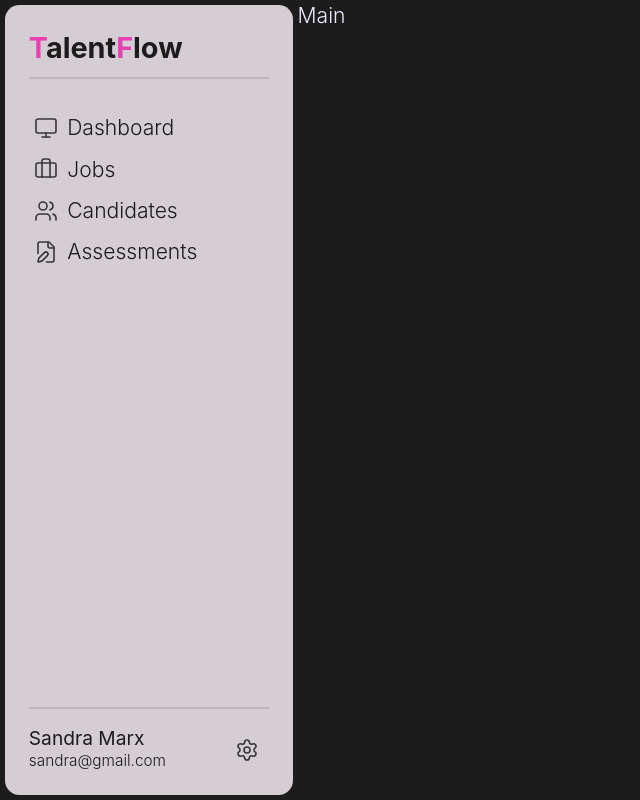
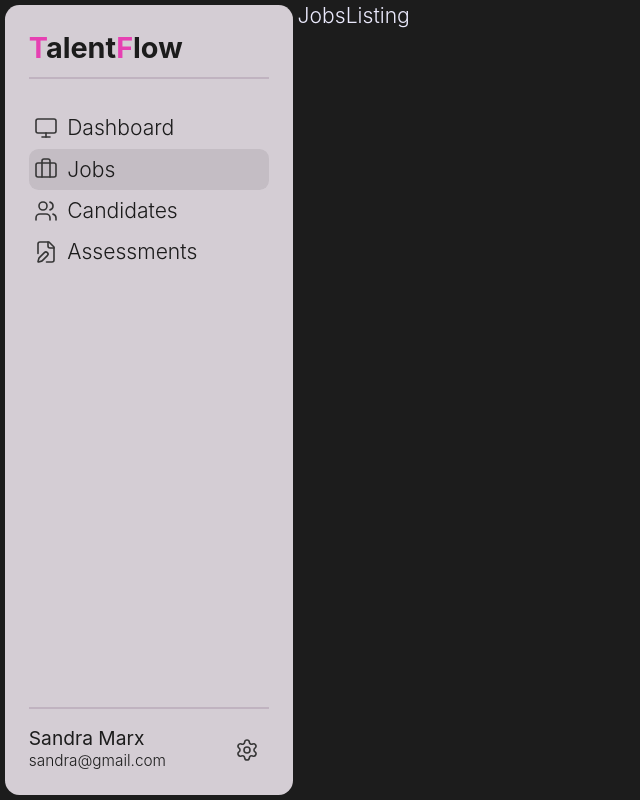
Before and after one commit to Harshroxnox/talent-flow, a React (Vite) app: page /jobs in a window 1280 px wide. Shown: the whole page, without its empty margins (0-640 px from the left). Built offline with nearby package versions, Linux system fonts and the light colour scheme.

Commit message:
added navigation in sidebar using react-router

```diff
--- a/src/app/App.jsx
+++ b/src/app/App.jsx
@@ -13,7 +13,7 @@ function App() {
       <Route path="jobs" element={<JobsListing />} />
       <Route path="dashboard" element={<HRDashboard />} />
       <Route path="candidates" element={<CandidatesKanban />} />
-      <Route path="assessment" element={<AssessmentCreation />} />
+      <Route path="assessments" element={<AssessmentCreation />} />
     </Routes>
   )
 }
--- a/src/components/NavItems.jsx
+++ b/src/components/NavItems.jsx
@@ -1,8 +1,16 @@
 import React from 'react'
+import { NavLink } from 'react-router'
 
-const NavItems = ({ Icon, label }) => {
+const NavItems = ({ Icon, label, to }) => {
   return (
-    <div className='flex items-center gap-2 cursor-pointer rounded-lg p-1 hover:bg-dark-grey'><Icon strokeWidth={1.6} color="#363636" /><p>{label}</p></div>
+    <NavLink
+      to={to}
+      className={({ isActive }) => (
+        `flex items-center gap-2 cursor-pointer rounded-lg p-1 hover:bg-dark-grey ${isActive? "bg-dark-grey": ""}`
+      )
+    }>
+      <Icon strokeWidth={1.6} color="#363636" /><p>{label}</p>
+    </NavLink>
   )
 }
 
--- /dev/null
+++ b/src/components/Sidebar.jsx
@@ -0,0 +1,35 @@
+import { Monitor, Briefcase, Users, Moon, FilePen, Settings } from 'lucide-react'
+import NavItems from '../components/NavItems'
+
+const Sidebar = () => {
+  return (
+    <div className='flex flex-col justify-between w-60 bg-grey text-background m-1 p-5 rounded-xl'>
+      <div className='flex flex-col gap-6'>
+        <div className="font-bold text-2xl">
+          <span className='text-accent'>T</span>alent<span className='text-accent'>F</span>low
+          <hr className='h-[0.1rem] mt-2 border-0 bg-[#c0b3c0ff]'/>
+        </div>
+
+        <div className='flex flex-col'>
+          <NavItems Icon={Monitor} label="Dashboard" to="/dashboard"/>
+          <NavItems Icon={Briefcase} label="Jobs" to="/jobs" />
+          <NavItems Icon={Users} label="Candidates" to="/candidates"/>
+          <NavItems Icon={FilePen} label="Assessments" to="/assessments"/>
+        </div>
+      </div>
+
+      <div>
+        <hr className='h-[0.1rem] mt-2 border-0 bg-[#c0b3c0ff]'/>
+        <div className='flex items-center justify-between pt-4'>
+          <div className='leading-4.5'>
+            <p className='text-[1rem] font-[400]'>Sandra Marx</p>
+            <p className='text-[0.8rem]'>sandra@gmail.com</p>
+          </div>
+          <div className='p-2 rounded-xl hover:bg-dark-grey cursor-pointer'><Settings strokeWidth={1.6} color="#363636" /></div>
+        </div>
+      </div>
+    </div>
+  )
+}
+
+export default Sidebar
--- a/src/pages/AssessmentCreation.jsx
+++ b/src/pages/AssessmentCreation.jsx
@@ -1,8 +1,11 @@
-import React from 'react'
+import Sidebar from '../components/Sidebar'
 
 const AssessmentCreation = () => {
   return (
-    <div>AssessmentCreation</div>
+  <div className='flex h-screen text-[1.1rem]'>
+    <Sidebar />
+    <div className='flex-1'>AssessmentCreation</div>
+  </div>
   )
 }
 
--- a/src/pages/CandidatesKanban.jsx
+++ b/src/pages/CandidatesKanban.jsx
@@ -1,8 +1,11 @@
-import React from 'react'
+import Sidebar from '../components/Sidebar'
 
 const CandidatesKanban = () => {
   return (
-    <div>CandidatesKanban</div>
+  <div className='flex h-screen text-[1.1rem]'>
+    <Sidebar />
+    <div className='flex-1'>CandidatesKanban</div>
+  </div>
   )
 }
 
--- a/src/pages/HRDashboard.jsx
+++ b/src/pages/HRDashboard.jsx
@@ -1,8 +1,11 @@
-import React from 'react'
+import Sidebar from '../components/Sidebar'
 
 const HRDashboard = () => {
   return (
-    <div>HRDashboard</div>
+  <div className='flex h-screen text-[1.1rem]'>
+    <Sidebar />
+    <div className='flex-1'>Dashboard</div>
+  </div>
   )
 }
 
--- a/src/pages/JobsListing.jsx
+++ b/src/pages/JobsListing.jsx
@@ -1,39 +1,12 @@
-import React from 'react'
-import { Monitor, Briefcase, Users, Moon, FilePen, Settings } from 'lucide-react'
-import NavItems from '../components/NavItems'
+import Sidebar from '../components/Sidebar'
 
 const JobsListing = () => {
-  return (<div className='flex h-screen text-[1.1rem]'>
-    <div className='flex flex-col justify-between w-60 bg-grey text-background m-1 p-5 rounded-xl'>
-      <div className='flex flex-col gap-6'>
-        <div className="font-bold text-2xl">
-          <span className='text-accent'>T</span>alent<span className='text-accent'>F</span>low
-          <hr className='h-[0.1rem] mt-2 border-0 bg-[#c0b3c0ff]'/>
-        </div>
-
-        <div className='flex flex-col'>
-          <NavItems Icon={Monitor} label="Dashboard" />
-          <NavItems Icon={Briefcase} label="Jobs" />
-          <NavItems Icon={Users} label="Candidates" />
-          <NavItems Icon={FilePen} label="Assessments" />
-        </div>
-      </div>
-
-      <div>
-        <hr className='h-[0.1rem] mt-2 border-0 bg-[#c0b3c0ff]'/>
-        <div className='flex items-center justify-between pt-4'>
-          <div className='leading-4.5'>
-            <p className='text-[1rem] font-[400]'>Sandra Marx</p>
-            <p className='text-[0.8rem]'>sandra@gmail.com</p>
-          </div>
-          <div className='p-2 rounded-xl hover:bg-dark-grey cursor-pointer'><Settings strokeWidth={1.6} color="#363636" /></div>
-        </div>
-      </div>
-
-
-    </div>
-    <div className='flex-1'>Main</div>
-  </div>)
+  return (
+  <div className='flex h-screen text-[1.1rem]'>
+    <Sidebar />
+    <div className='flex-1'>JobsListing</div>
+  </div>
+  )
 }
 
 export default JobsListing
```
Also changed, not shown: design/my_colors.txt.
